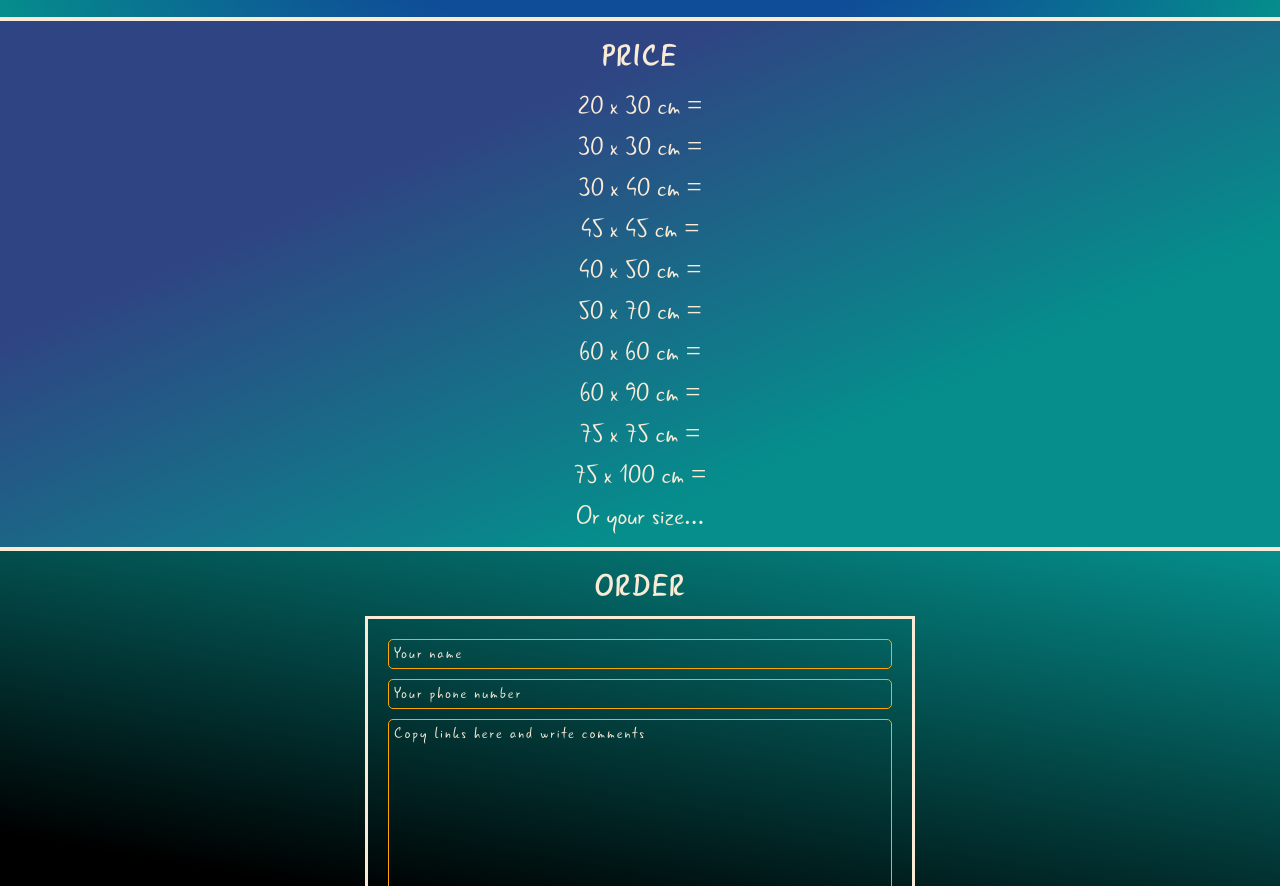
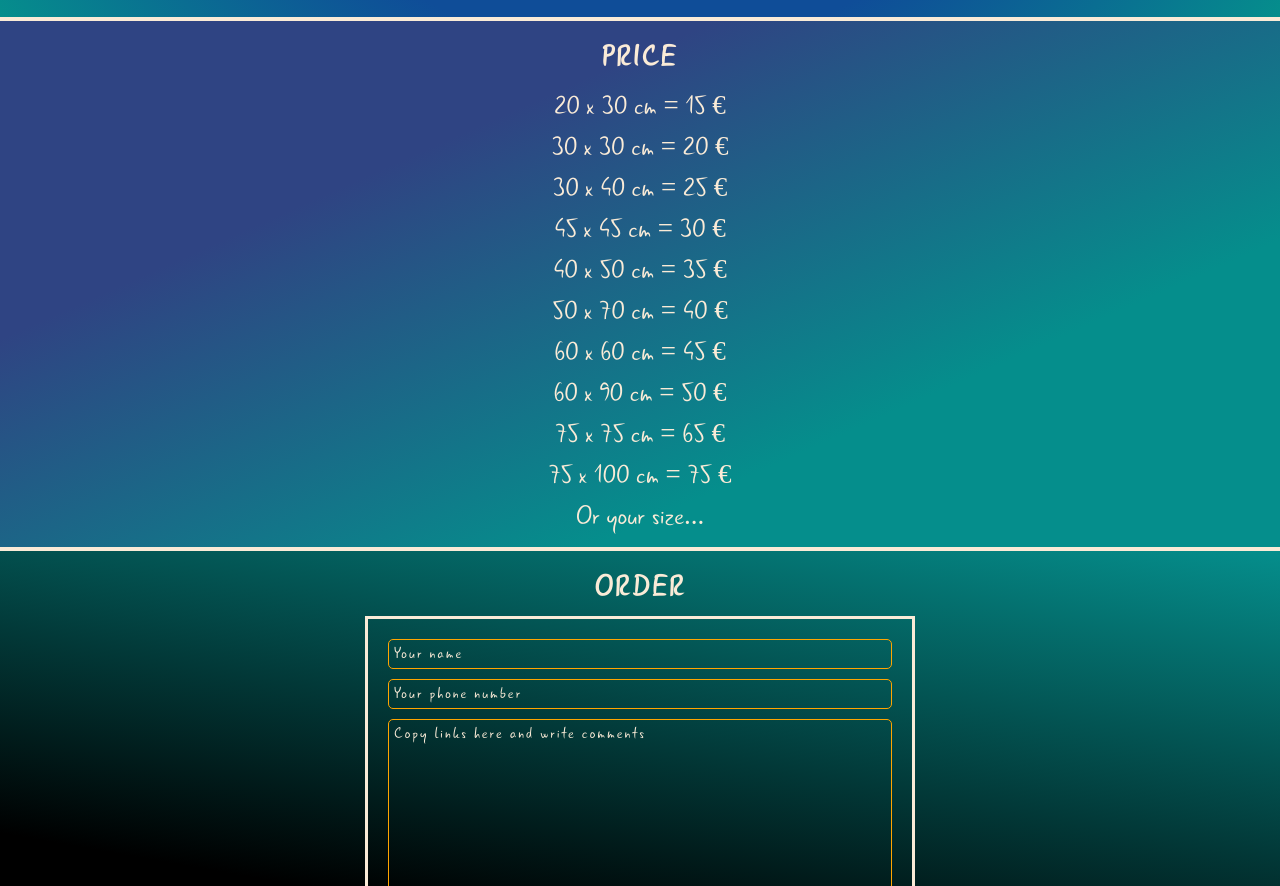
Before and after one commit to printudream/printudream.github.io, a plain HTML site: page index.html in a window 1280 px wide. Shown: the part 3432-4318 px from the top of the page. Drawn offline with nearby package versions, Linux system fonts and the light colour scheme.

Commit message:
Add files via upload

```diff
--- a/index.html
+++ b/index.html
@@ -131,16 +131,16 @@
          <section class="price" id="price-es">
             <h3>PRECIO</h3>
             <div class="price-main">
-               <li>20 x 30 cm = </li>
-               <li>30 x 30 cm = </li>
-               <li>30 x 40 cm = </li>
-               <li>45 x 45 cm = </li>
-               <li>40 x 50 cm = </li>
-               <li>50 x 70 cm = </li>
-               <li>60 x 60 cm = </li>
-               <li>60 x 90 cm = </li>
-               <li>75 x 75 cm = </li>
-               <li>75 x 100 cm = </li>
+               <li>20 x 30 cm = 15 &#8364;</li>
+               <li>30 x 30 cm = 20 &#8364;</li>
+               <li>30 x 40 cm = 25 &#8364;</li>
+               <li>45 x 45 cm = 30 &#8364;</li>
+               <li>40 x 50 cm = 35 &#8364;</li>
+               <li>50 x 70 cm = 40 &#8364;</li>
+               <li>60 x 60 cm = 45 &#8364;</li>
+               <li>60 x 90 cm = 50 &#8364;</li>
+               <li>75 x 75 cm = 65 &#8364;</li>
+               <li>75 x 100 cm = 75 &#8364;</li>
                <li>O tu talla... </li>
             </div>
          </section>
@@ -292,16 +292,16 @@
          <section class="price" id="price">
             <h3>ЦЕНА</h3>
             <div class="price-main">
-               <li>20 x 30 cm = </li>
-               <li>30 x 30 cm = </li>
-               <li>30 x 40 cm = </li>
-               <li>45 x 45 cm = </li>
-               <li>40 x 50 cm = </li>
-               <li>50 x 70 cm = </li>
-               <li>60 x 60 cm = </li>
-               <li>60 x 90 cm = </li>
-               <li>75 x 75 cm = </li>
-               <li>75 x 100 cm = </li>
+               <li>20 x 30 cm = 15 &#8364;</li>
+               <li>30 x 30 cm = 20 &#8364;</li>
+               <li>30 x 40 cm = 25 &#8364;</li>
+               <li>45 x 45 cm = 30 &#8364;</li>
+               <li>40 x 50 cm = 35 &#8364;</li>
+               <li>50 x 70 cm = 40 &#8364;</li>
+               <li>60 x 60 cm = 45 &#8364;</li>
+               <li>60 x 90 cm = 50 &#8364;</li>
+               <li>75 x 75 cm = 65 &#8364;</li>
+               <li>75 x 100 cm = 75 &#8364;</li>
                <li>Либо ваш размер... </li>
             </div>
          </section>
@@ -451,16 +451,16 @@
          <section class="price" id="price-ua">
             <h3>ЦІНИ</h3>
             <div class="price-main">
-               <li>20 x 30 cm = </li>
-               <li>30 x 30 cm = </li>
-               <li>30 x 40 cm = </li>
-               <li>45 x 45 cm = </li>
-               <li>40 x 50 cm = </li>
-               <li>50 x 70 cm = </li>
-               <li>60 x 60 cm = </li>
-               <li>60 x 90 cm = </li>
-               <li>75 x 75 cm = </li>
-               <li>75 x 100 cm = </li>
+               <li>20 x 30 cm = 15 &#8364;</li>
+               <li>30 x 30 cm = 20 &#8364;</li>
+               <li>30 x 40 cm = 25 &#8364;</li>
+               <li>45 x 45 cm = 30 &#8364;</li>
+               <li>40 x 50 cm = 35 &#8364;</li>
+               <li>50 x 70 cm = 40 &#8364;</li>
+               <li>60 x 60 cm = 45 &#8364;</li>
+               <li>60 x 90 cm = 50 &#8364;</li>
+               <li>75 x 75 cm = 65 &#8364;</li>
+               <li>75 x 100 cm = 75 &#8364;</li>
                <li>Або ваш розмір... </li>
             </div>
          </section>
@@ -609,16 +609,16 @@
          <section class="price" id="price-en">
             <h3>PRICE</h3>
             <div class="price-main">
-               <li>20 x 30 cm = </li>
-               <li>30 x 30 cm = </li>
-               <li>30 x 40 cm = </li>
-               <li>45 x 45 cm = </li>
-               <li>40 x 50 cm = </li>
-               <li>50 x 70 cm = </li>
-               <li>60 x 60 cm = </li>
-               <li>60 x 90 cm = </li>
-               <li>75 x 75 cm = </li>
-               <li>75 x 100 cm = </li>
+               <li>20 x 30 cm = 15 &#8364;</li>
+               <li>30 x 30 cm = 20 &#8364;</li>
+               <li>30 x 40 cm = 25 &#8364;</li>
+               <li>45 x 45 cm = 30 &#8364;</li>
+               <li>40 x 50 cm = 35 &#8364;</li>
+               <li>50 x 70 cm = 40 &#8364;</li>
+               <li>60 x 60 cm = 45 &#8364;</li>
+               <li>60 x 90 cm = 50 &#8364;</li>
+               <li>75 x 75 cm = 65 &#8364;</li>
+               <li>75 x 100 cm = 75 &#8364;</li>
                <li>Or your size... </li>
             </div>
          </section>
```
